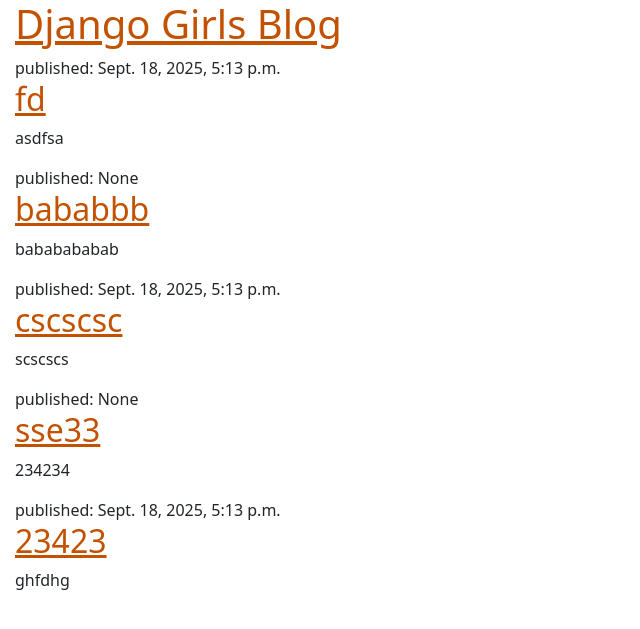
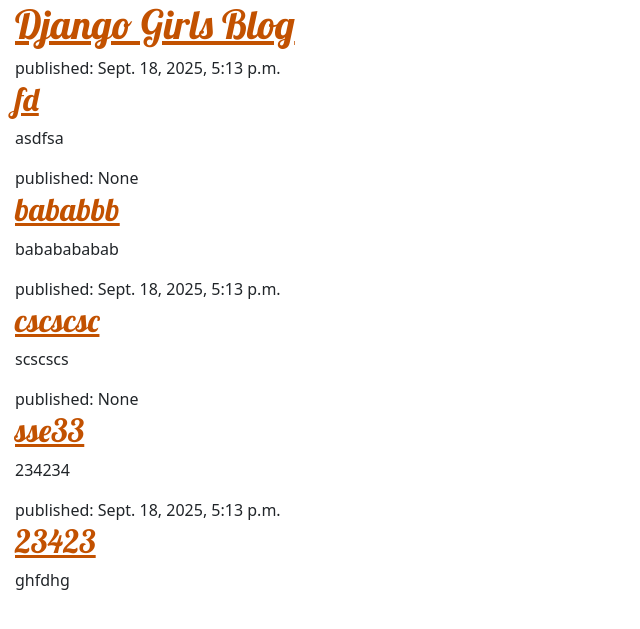
Before and after one commit to dsandifer7/SDEV220-PYTHON, a Django app: template djangotutorial/blog/templates/blog/postlist.html in a window 1280 px wide. Shown: the top 629 px of the page, without its empty margins (0-640 px from the left). Run offline with Django 5.2, Linux system fonts and the light colour scheme; the template is opened without the code that fills it: values that come from a table or form of the project are taken from there, others are empty; data comes from the database, SQL or seed files in the repository.

Commit message:
Enhance link styles with font-family
Added font-family 'Lobster' to h1 and h2 links.

```diff
--- a/djangotutorial/blog/static/css/blog.css
+++ b/djangotutorial/blog/static/css/blog.css
@@ -4,3 +4,7 @@
 body {
     padding-left: 15px;
 }
+h1 a, h2 a {
+    color: #C25100;
+    font-family: 'Lobster';
+}
```
